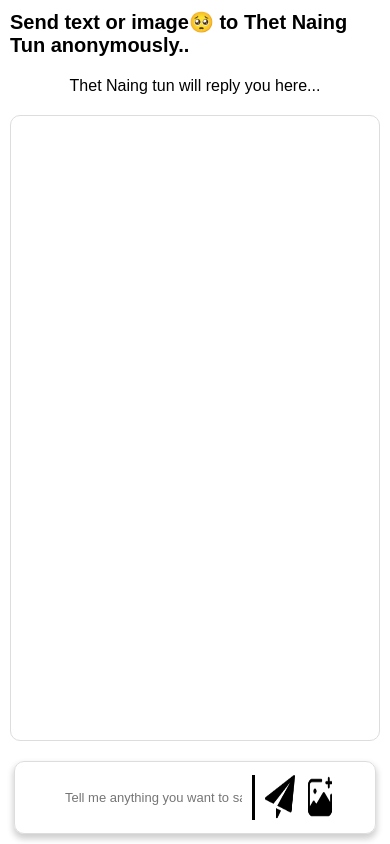
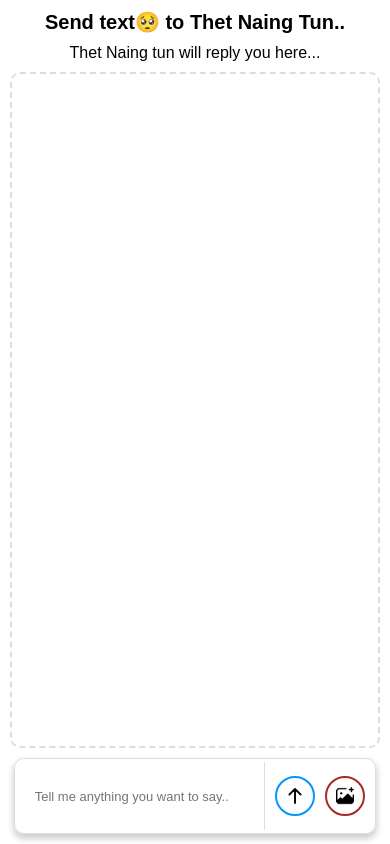
Before and after one commit to shivprakashh/profileviewer, a website: page public/index.html in a window 390 px wide. Drawn offline with nearby package versions, Linux system fonts and the light colour scheme; no server answers.

Commit message:
all things done

```diff
--- a/public/index.html
+++ b/public/index.html
@@ -34,7 +34,7 @@
       background-color: white;
       display: flex;
       flex-direction: column;
-      gap: 20px;
+      gap: 10px;
       padding: 10px;
       align-items: center;
     }
@@ -45,7 +45,7 @@
   width: 100%;
   height: 90%;
   overflow-y: scroll;
-  border: 1px solid #dddddd;
+  border: 2px dashed #dddddd;
   border-radius: 10px;
   padding: 10px;
   box-sizing: border-box;
@@ -72,25 +72,27 @@
   object-fit: cover;
 }
     .inputcon {
-      width: auto;
+      width: 80%;
       height: 10%;
       box-shadow: 0px 4px 6px 1px rgb(209, 208, 208);
       border-radius: 10px;
       box-sizing: border-box;
+      border:2px solid rgb(17, 17, 17);
       display: flex;
       flex-direction: row;
-      align-items: center;
+     align-items: center;
       gap: 10px;
-      padding: 10px;
-      justify-content: center;
+      padding: 3px 10px;
+
     }
     #input {
-      width: 600px;
+
+      width: 100%;
       padding: 3px 10px;
-      height: 90%;
+      height: 100%;
       font-size: 16px;
       border: none;
-      border-right: 3px solid rgb(0, 0, 0);
+      border-right: 1px solid #dddddd;
     }
     #input:focus {
       outline: none;
@@ -99,14 +101,23 @@
       width: auto;
       height: 100%;
       position: relative;
+      display: flex;
+      justify-content: center;
+      align-items: center;
     }
-    .img:hover, #sendimg:hover {
+    .imgsend:hover, #sendimg:hover {
       border: 2px solid red;
       cursor: pointer;
     }
     #sendimg {
-      width: auto;
-      height: 90%;
+      width: 40px ;
+      height: 40px ;
+      background-color: rgb(255, 255, 255);
+      border-radius: 50%;
+      padding:10px;
+      object-fit: cover;
+      border:2px solid rgb(4, 150, 255);
+      box-sizing: border-box;
     }
     .usertext {
       padding: 4px 10px;
@@ -122,42 +133,59 @@
       left: 0px;
     }
     .imgsend {
-      width: 100%;
-      height: 100%;
+      width: 40px ;
+
+      height: 40px;
+      padding:7px;
+      border-radius: 50%;
+     border: 2px solid brown;
     }
+
     @media (max-width: 800px) {
       .conin {
         width: 100%;
         height: 100%;
       }
+      .chat{
+        width:100%;
+
+      }
+      .chatcon{
+        width:100%;
+      }
       #sendimg {
-        width: 30px;
+        width: 40px;
+        height:40px;
       }
       #input {
-        width: 200px;
+        width:80%;
         font-size: 13px;
       }
       .img {
-        width: 30px;
+        width: 40px;
       }
       .inputcon {
         width: 98%;
         border: 1px solid #dddddd;
       }
     }
+    .datahave{
+      background-color: rgb(4, 196, 255) !important;
+      box-shadow: 0px 0px 10px 1px rgb(203, 201, 201);
+    }
   </style>
 </head>
 <body>
   <div class="con">
     <div class="conin">
-      <h3>Send text or image🥺 to Thet Naing Tun anonymously..</h3>
+      <h3>Send text🥺 to Thet Naing Tun..</h3>
       <p>Thet Naing tun will reply you here...</p>
       <div class="chat">
         <div class="chatcon"></div>
       </div>
       <div class="inputcon">
         <input type="text" id="input" placeholder="Tell me anything you want to say..">
-        <img id="sendimg" src="send.png"/>
+        <img id="sendimg" src="up-arrow.png"/>
         <div class="img">
           <input class="file" type="file">
           <img class="imgsend" src="image.png"/>
@@ -181,8 +209,14 @@
     });
 
     input.addEventListener("keydown", function(event) {
+
+      sendtext.classList.add("datahave");
+      if(!input.value){
+        sendtext.classList.remove("datahave")
+      }
       if (event.key === "Enter") {
         send();
+        sendtext.classList.remove("datahave")
       }
     });
 
```
Also changed, not shown: public/up-arrow.png (added).
